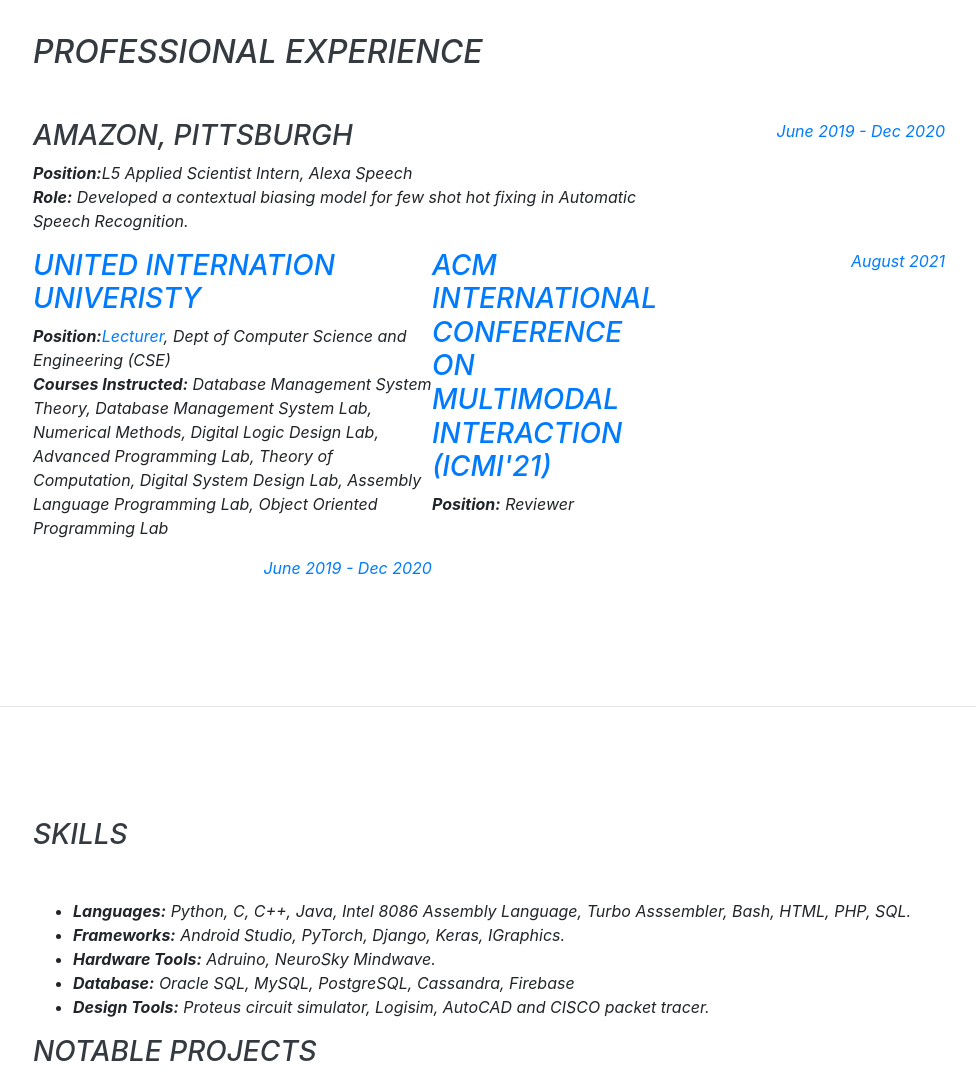
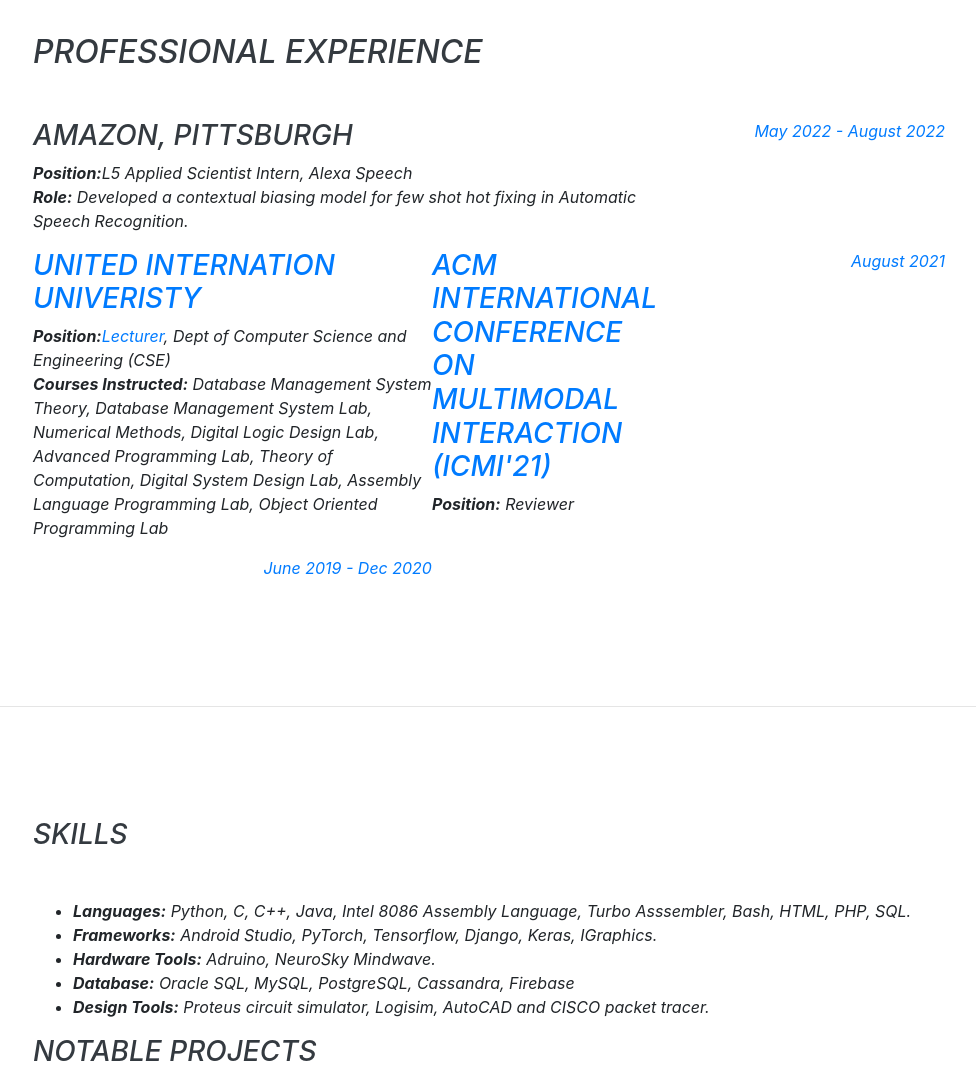
Before and after one commit to aman63/abdullahaman.github.io, a website with bundled scripts: page index.html in a window 1280 px wide. Shown: the part 3340-4412 px from the top of the page, without its empty margins (287-1263 px from the left). Built offline with nearby package versions, Linux system fonts and the light colour scheme; a web font is replaced by a local one.

Commit message:
Update index.html

```diff
--- a/index.html
+++ b/index.html
@@ -191,7 +191,7 @@
 <div> <strong>Position:</strong>L5 Applied Scientist Intern, Alexa Speech</div>
 <p><strong>Role:</strong> Developed a contextual biasing model for few shot hot fixing in Automatic Speech Recognition.</p>
 </div>
-<div class="resume-date text-md-right"><span class="text-primary">June 2019 - Dec 2020</span></div>
+<div class="resume-date text-md-right"><span class="text-primary">May 2022 - August 2022</span></div>
 </div>
 <div class="resume-item d-flex flex-column flex-md-row justify-content-between">
 <div class="resume-content">
@@ -220,7 +220,7 @@
 <div class="resume-content">
 <ul>
 <li><strong>Languages:</strong> Python, C, C++, Java, Intel 8086 Assembly Language, Turbo Asssembler, Bash, HTML, PHP, SQL.</li>
-<li><strong>Frameworks:</strong> Android Studio, PyTorch, Django, Keras, IGraphics.</li>
+<li><strong>Frameworks:</strong> Android Studio, PyTorch, Tensorflow, Django, Keras, IGraphics.</li>
 <li><strong>Hardware Tools:</strong> Adruino, NeuroSky Mindwave.</li>
 <li><strong>Database:</strong> Oracle SQL, MySQL, PostgreSQL, Cassandra, Firebase</li>
 <li><strong>Design Tools:</strong> Proteus circuit simulator, Logisim, AutoCAD and CISCO packet tracer.</li>
```
